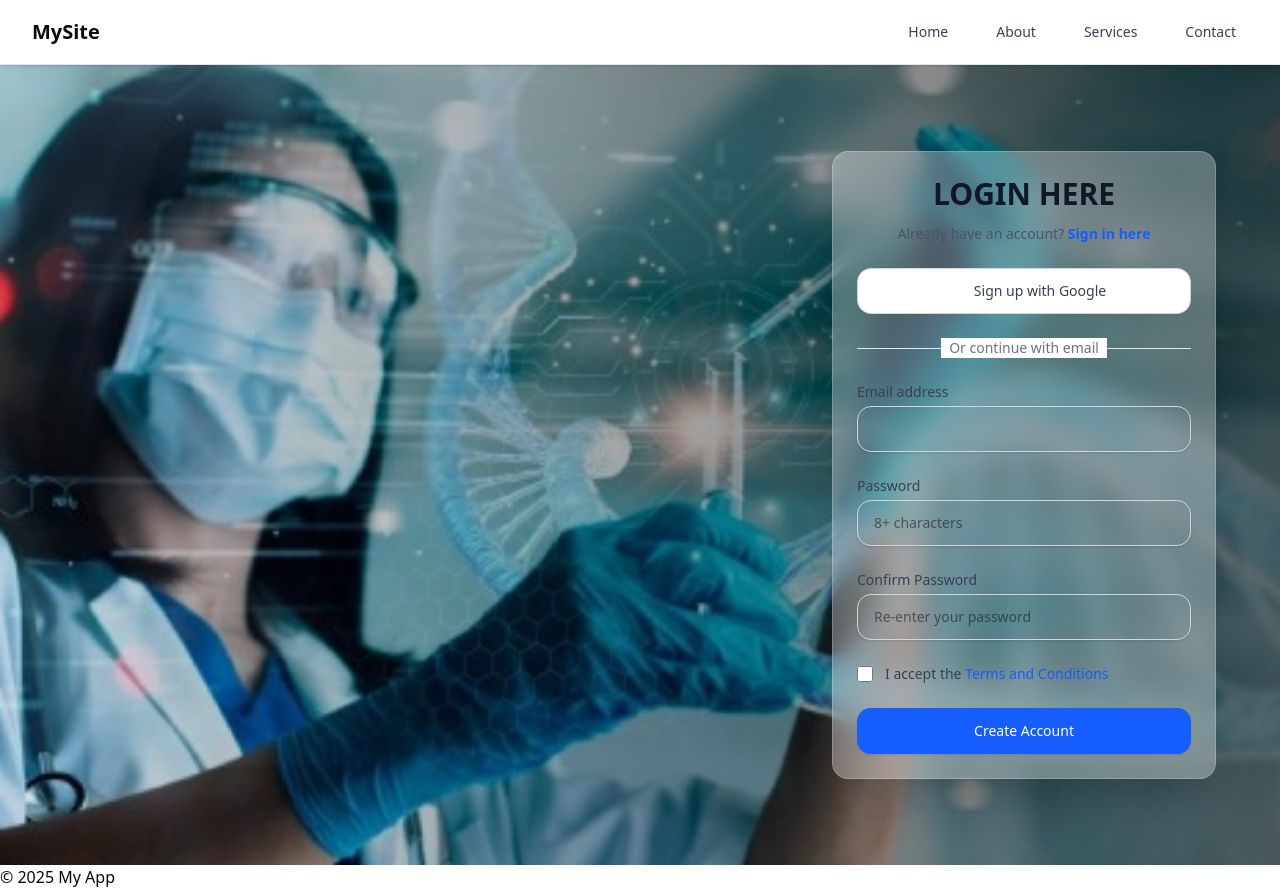
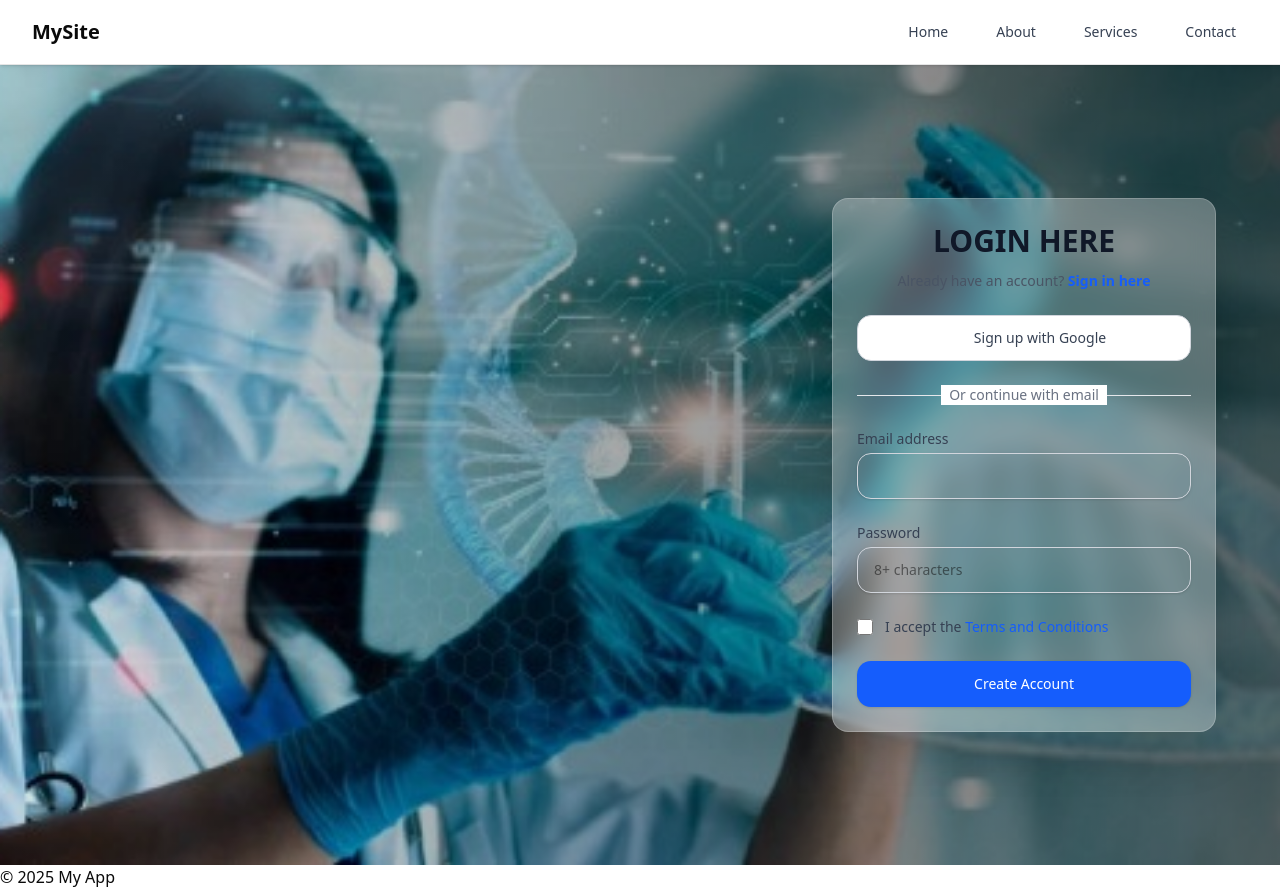
Before and after one commit to Crazycoderdev143/Global-Care, a Next.js app: page /login in a window 1280 px wide. Built offline with nearby package versions, Linux system fonts and the light colour scheme.

Commit message:
pagelogin

```diff
--- a/src/app/login/page.tsx
+++ b/src/app/login/page.tsx
@@ -118,25 +118,6 @@ export default function SignupForm() {
             />
             {errors.password && <p className="mt-2 text-sm text-red-500">{errors.password}</p>}
           </div>
-
-          <div>
-            <label htmlFor="confirmPassword" className="block text-sm font-medium text-gray-700 dark:text-neutral-300">
-              Confirm Password
-            </label>
-            <input
-              type="password"
-              id="confirmPassword"
-              name="confirmPassword"
-              value={formData.confirmPassword}
-              onChange={handleChange}
-              required
-              className="mt-1 block w-full px-4 py-3 border border-gray-300 rounded-xl shadow-sm focus:ring-2 focus:ring-blue-500 focus:border-blue-500 sm:text-sm transition-shadow duration-200 dark:bg-neutral-800 dark:border-neutral-700 dark:text-white dark:focus:ring-blue-400"
-              placeholder="Re-enter your password"
-            />
-            {errors.confirmPassword && (
-              <p className="mt-2 text-sm text-red-500">{errors.confirmPassword}</p>
-            )}
-          </div>
           {/* Repeat similar styling for password and confirm password fields */}
 
           <div className="flex items-center">
```
